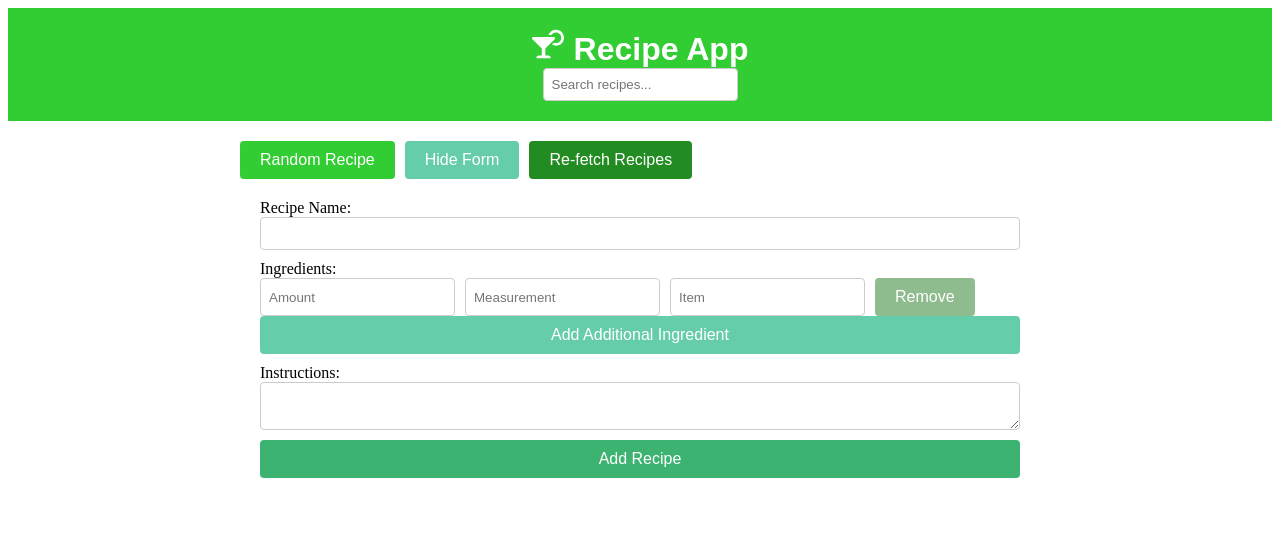
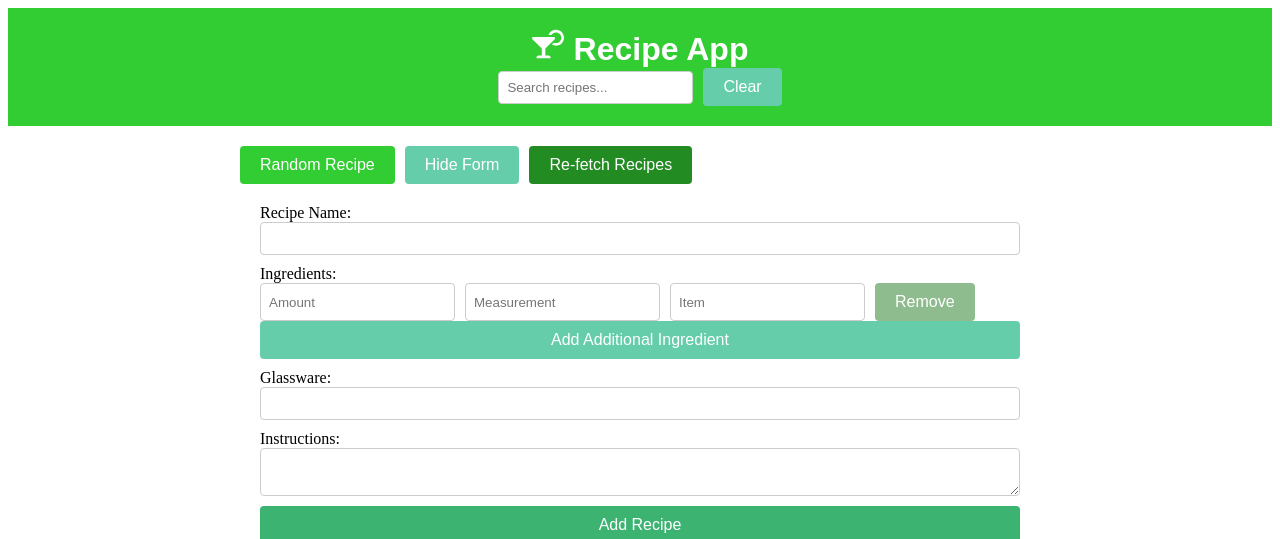
Before and after one commit to DukeBaird/bar-helper, a React app: page / in a window 1280 px wide. Both pictures are taken after a click on the button "Add Recipe". Shown: the top 539 px of the page. Built offline with nearby package versions, Linux system fonts and the light colour scheme; no server answers.

Commit message:
feat: use copilot edit to add glassware (#7)

```diff
--- a/src/client/AddRecipeForm/AddRecipeForm.tsx
+++ b/src/client/AddRecipeForm/AddRecipeForm.tsx
@@ -12,6 +12,7 @@ interface Recipe {
   name: string;
   ingredients: Ingredient[];
   instructions: string;
+  glassware: string; // Add glassware field
 }
 
 interface AddRecipeFormProps {
@@ -22,6 +23,7 @@ const AddRecipeForm: React.FC<AddRecipeFormProps> = ({ addRecipe }) => {
   const [name, setName] = useState('');
   const [ingredients, setIngredients] = useState<Ingredient[]>([{ amount: '', measurement: '', item: '' }]);
   const [instructions, setInstructions] = useState('');
+  const [glassware, setGlassware] = useState('');
 
   const handleIngredientChange = (index: number, field: keyof Ingredient, value: string) => {
     setIngredients((prevIngredients) => {
@@ -48,6 +50,7 @@ const AddRecipeForm: React.FC<AddRecipeFormProps> = ({ addRecipe }) => {
       name,
       ingredients,
       instructions,
+      glassware // Add glassware field
     };
 
     try {
@@ -65,6 +68,7 @@ const AddRecipeForm: React.FC<AddRecipeFormProps> = ({ addRecipe }) => {
         setName('');
         setIngredients([{ amount: '', measurement: '', item: '' }]);
         setInstructions('');
+        setGlassware('');
       } else {
         alert('Failed to add recipe');
       }
@@ -122,6 +126,16 @@ const AddRecipeForm: React.FC<AddRecipeFormProps> = ({ addRecipe }) => {
           </button>
         </div>
         <div className="form-group">
+          <label htmlFor="glassware">Glassware:</label>
+          <input
+            type="text"
+            id="glassware"
+            value={glassware}
+            onChange={(e) => setGlassware(e.target.value)}
+            className="form-control"
+          />
+        </div>
+        <div className="form-group">
           <label htmlFor="instructions">Instructions:</label>
           <textarea
             id="instructions"
--- a/src/client/App/App.tsx
+++ b/src/client/App/App.tsx
@@ -17,6 +17,7 @@ interface Recipe {
   name: string;
   ingredients: Ingredient[];
   instructions: string;
+  glassware: string; // Add glassware field
 }
 
 const App: React.FC = () => {
--- a/src/client/Header/Header.css
+++ b/src/client/Header/Header.css
@@ -14,3 +14,17 @@
   margin-right: 10px;
   color: white; /* Ensure the icon color matches the text color */
 }
+
+.btn-clear-search {
+  margin-left: 10px;
+  padding: 5px 10px;
+  background-color: #66cdaa; /* Changed to a shade of green */
+  color: white;
+  border: none;
+  border-radius: 4px;
+  cursor: pointer;
+}
+
+.btn-clear-search:hover {
+  background-color: #2e8b57; /* Changed to a shade of green */
+}
--- a/src/client/Header/Header.tsx
+++ b/src/client/Header/Header.tsx
@@ -20,6 +20,7 @@ const Header: React.FC<HeaderProps> = ({ searchTerm, setSearchTerm }) => {
         value={searchTerm}
         onChange={(e) => setSearchTerm(e.target.value)}
       />
+      <button onClick={() => setSearchTerm('')} className="btn btn-clear-search">Clear</button>
     </header>
   );
 };
--- a/src/client/RecipesList/RecipesList.tsx
+++ b/src/client/RecipesList/RecipesList.tsx
@@ -14,6 +14,7 @@ interface Recipe {
   name: string;
   ingredients: Ingredient[];
   instructions: string;
+  glassware: string; // Add glassware field
 }
 
 // Interface representing the props for the RecipesList component
@@ -80,6 +81,12 @@ const RecipesList: React.FC<RecipesListProps> = ({ recipes, onEdit, onDelete, ra
                     value={editedRecipe?.name}
                     onChange={(e) => handleInputChange(e, 'name')}
                   />
+                  <input
+                    type="text"
+                    className="recipe-glassware-input"
+                    value={editedRecipe?.glassware}
+                    onChange={(e) => handleInputChange(e, 'glassware')}
+                  />
                   <div className="ingredients-list">
                     {editedRecipe?.ingredients.map((ingredient, index) => (
                       <li key={index} className="ingredient-row">
@@ -125,6 +132,7 @@ const RecipesList: React.FC<RecipesListProps> = ({ recipes, onEdit, onDelete, ra
               ) : (
                 <>
                   <h3>{recipe.name}</h3>
+                  <p>Glassware: {recipe.glassware}</p>
                   <div>
                     {recipe.ingredients.map((ingredient, index) => (
                       <li key={index}>
```
Also changed, not shown: recipes.json (+10 -5 lines).
